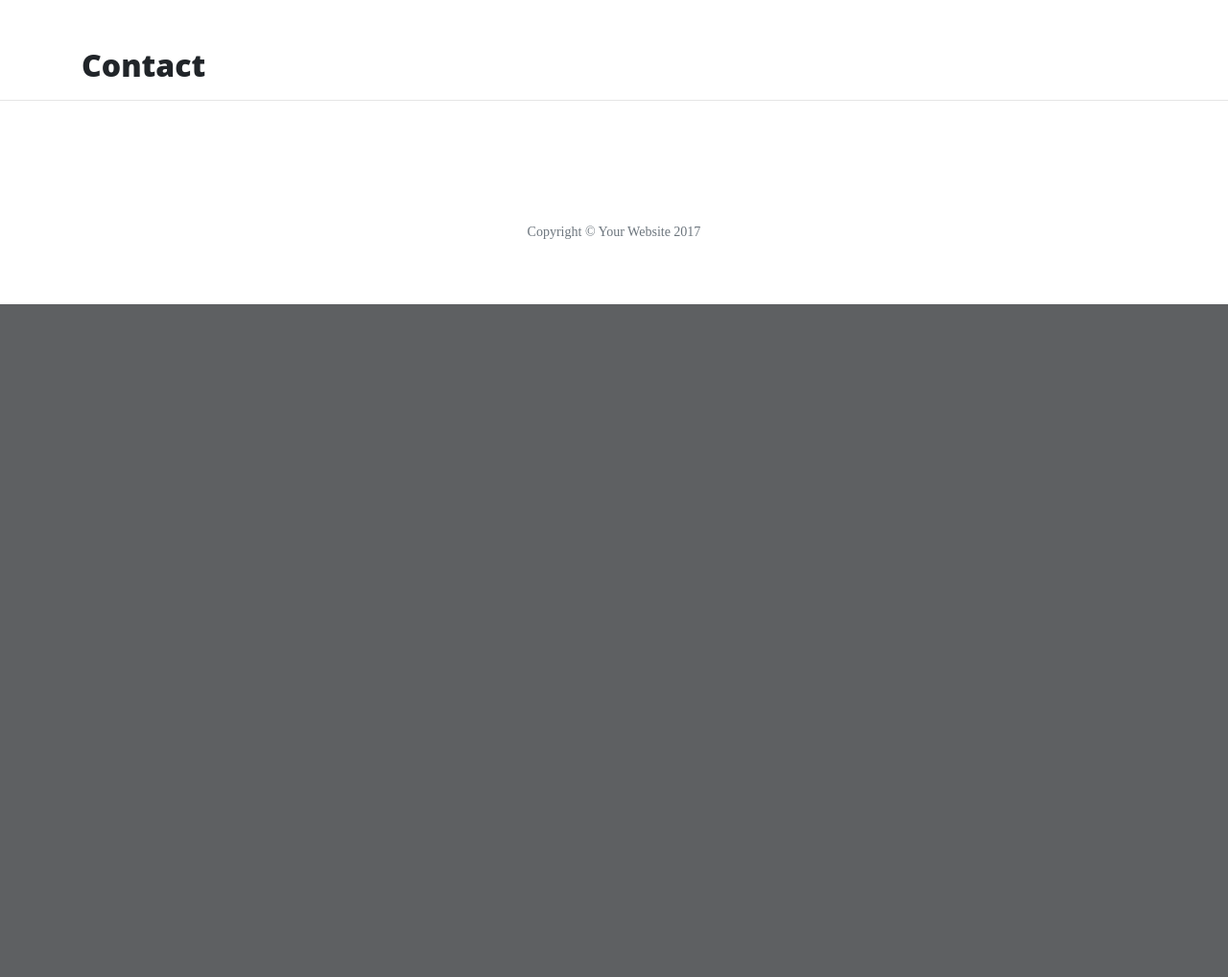
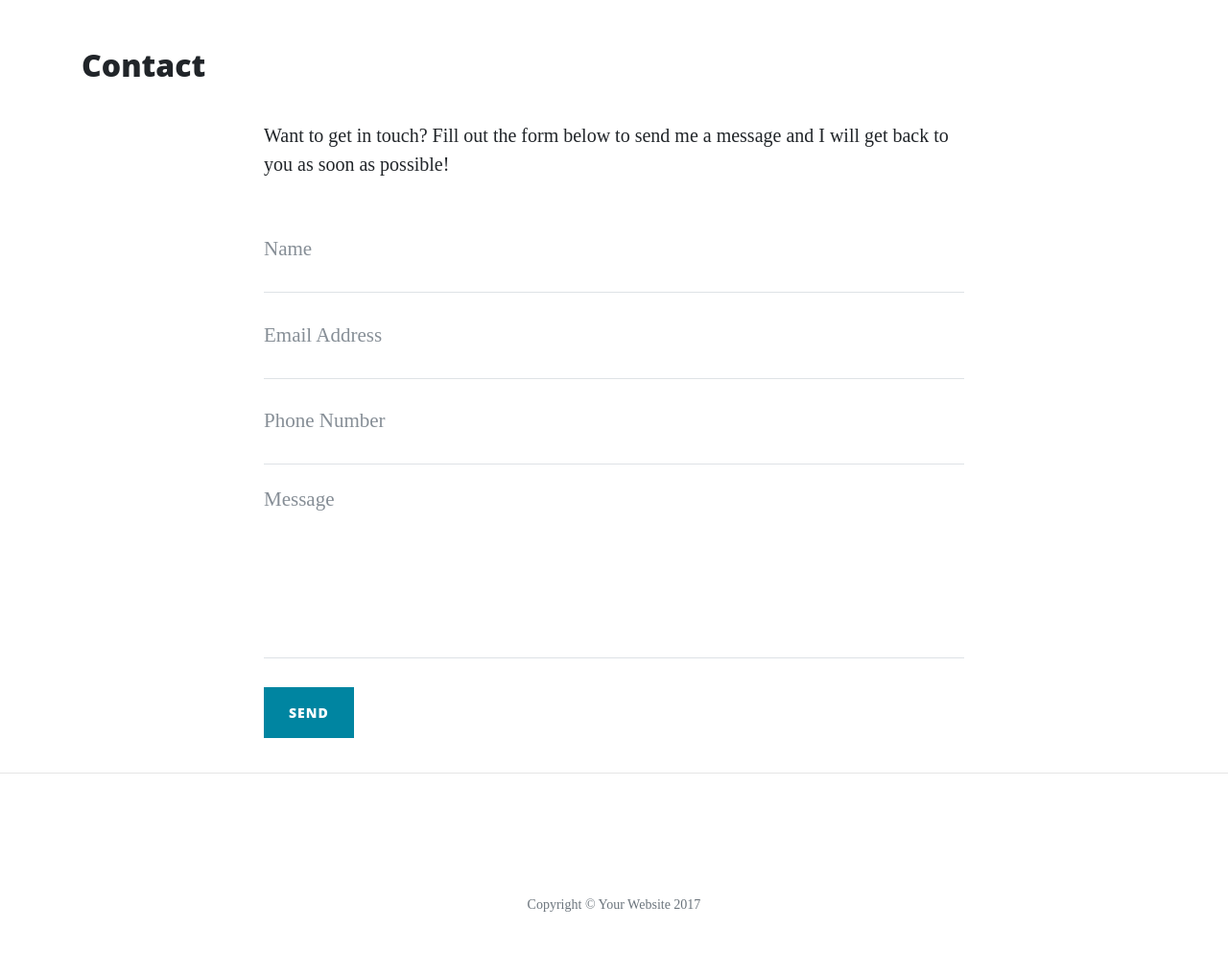
Before and after one commit to dano5342/Flask, a Flask app: page /contact in a window 1280 px wide. Shown: the part 629-1647 px from the top of the page at 96% size. Before the commit the page ends 946 px from the top, so only its background shows below. Run offline with Flask 2, Linux system fonts and the light colour scheme; some libraries are stand-ins or nearby versions.

Commit message:
Contact page added, notes on NAMES for POST method

```diff
--- a/run.py
+++ b/run.py
@@ -1,9 +1,9 @@
 import os
 import json
-from flask import Flask, render_template
+from flask import Flask, render_template, request, flash
 
 app = Flask(__name__)
-
+app.secret_key = "some_secret"
 @app.route("/") # @ is a pyNotation
 def index():
     return render_template("index.html")
@@ -33,8 +33,10 @@ def about_member(member_name):
 
     return render_template("member.html", member=member)
 
-@app.route("/contact")
+@app.route("/contact", methods=["GET", "POST"])
 def contact():
+    if request.method == "POST":
+        flash("Thanks {}, We have received your message!".format(request.form["name"]))
     return render_template("contact.html", page_title="Contact")
 
 @app.route('/careers')
--- a/templates/base.html
+++ b/templates/base.html
@@ -13,7 +13,7 @@
     <!-- Navigation -->
     <nav class="navbar navbar-expand-lg navbar-light fixed-top" id="mainNav">
         <div class="container">
-            <a class="navbar-brand" href="index.html">Start Bootstrap</a>
+            <a class="navbar-brand" href="index.html">Thorin &amp; Company</a>
             <button class="navbar-toggler navbar-toggler-right" type="button" data-toggle="collapse" data-target="#navbarResponsive" aria-controls="navbarResponsive" aria-expanded="false" aria-label="Toggle navigation">
           Menu
           <i class="fa fa-bars"></i>
--- a/templates/contact.html
+++ b/templates/contact.html
@@ -1,9 +1,59 @@
-{% extends 'base.html' %}
-{% block content %}
+{% extends 'base.html' %} {% block content %}
 
-    <h2>{{page_title}}</h2>
+<h2>{{page_title}}</h2>
+
+
+<div class="row">
+    <div class="col-lg-8 col-md-10 mx-auto">
+        {% with messages = get_flashed_messages() %}
+        {% if messages %}
+        <ul class="flashes">
+                {% for message in messages %}
+                <li> {{ message }}</li>
+                {% endfor %}
+        </ul>
+        {% endif %}
+        {% endwith %}
+        <p>Want to get in touch? Fill out the form below to send me a message and I will get back to you as soon as possible!</p>
+        <form method="POST" name="sentMessage" id="contactForm" novalidate>
+            <div class="control-group">
+                <div class="form-group floating-label-form-group controls">
+                    <label>Name</label><!-- Naming a form is required to place anything on the backend. It allows PY to access and store this information as seen in the Debugger. -->
+                    <input type="text" name="name" class="form-control" placeholder="Name" id="name" required data-validation-required-message="Please enter your name.">
+                    <p class="help-block text-danger"></p>
+                </div>
+            </div>
+            <div class="control-group">
+                <div class="form-group floating-label-form-group controls">
+                    <label>Email Address</label>
+                    <input type="email" name="email" class="form-control" placeholder="Email Address" id="email" required data-validation-required-message="Please enter your email address.">
+                    <p class="help-block text-danger"></p>
+                </div>
+            </div>
+            <div class="control-group">
+                <div class="form-group col-xs-12 floating-label-form-group controls">
+                    <label>Phone Number</label>
+                    <input type="tel" name="phone" class="form-control" placeholder="Phone Number" id="phone" required data-validation-required-message="Please enter your phone number.">
+                    <p class="help-block text-danger"></p>
+                </div>
+            </div>
+            <div class="control-group">
+                <div class="form-group floating-label-form-group controls">
+                    <label>Message</label>
+                    <textarea rows="5" name="message" class="form-control" placeholder="Message" id="message" required data-validation-required-message="Please enter a message."></textarea>
+                    <p class="help-block text-danger"></p>
+                </div>
+            </div>
+            <br>
+            <div id="success"></div>
+            <div class="form-group">
+                <button type="submit" class="btn btn-primary" id="sendMessageButton">Send</button>
+            </div>
+        </form>
+    </div>
+</div>
 {% endblock %}
-    <!-- This is injection for a page, which is called in the base.html
+<!-- This is injection for a page, which is called in the base.html
     Its a much quicker way of ensuring that HTML is not repeated
     Over several pages, we can use BLOCKS to make the programming
     process a lot quicker. -->
```
